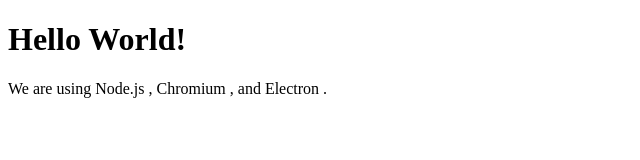
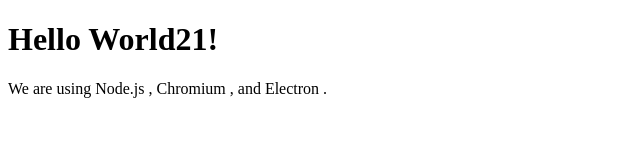
Before and after one commit to stefan-urban/electron-test, an Electron app: page index.html in a window 800 px wide. Shown: the full height of the page, 0-640 px from the left. Drawn offline with Linux system fonts and the light colour scheme.

Commit message:
test update

```diff
--- a/index.html
+++ b/index.html
@@ -8,7 +8,7 @@
     <title>Hello World!</title>
   </head>
   <body>
-    <h1>Hello World!</h1>
+    <h1>Hello World21!</h1>
     We are using Node.js <span id="node-version"></span>,
     Chromium <span id="chrome-version"></span>,
     and Electron <span id="electron-version"></span>.
```
